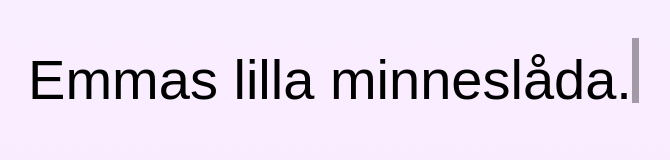
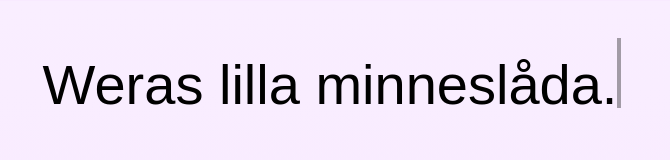
Before and after one commit to dilemma3/werassida, a plain HTML site: page index.html in a window 1280 px wide. Shown: the top 160 px of the page, without its empty margins (310-980 px from the left). Drawn offline with Linux system fonts and the light colour scheme; a web font is replaced by a local one.

Commit message:
small fixings

```diff
--- a/index.html
+++ b/index.html
@@ -8,7 +8,7 @@
         <title>Emmas lilla minneslåda</title>
     </head>
     <body>
-        <h1>Emmas lilla minneslåda.</h1>
+        <h1>Weras lilla minneslåda.</h1>
         <!--Nyast inlägg lägg in här under-->
         <article>
             <h3><a href="#footer">Här kan du hoppa till början av denna låda</a></h3>
--- a/style.css
+++ b/style.css
@@ -1,5 +1,5 @@
 body {
-    width: 80%;
+    width: 100%;
     margin: 0 auto;
     justify-content: center;
     background: #f1baff;
@@ -35,13 +35,16 @@ h1::before {
 }
 
 h1::after {
-    width: 0.125em;
+    width: 0.07em;
     background: black;
     animation: typewriter 4s steps(23) 1s forwards,
     blink 750ms steps(23) infinite;
 }
 
 article {
+    width: 90%;
+    margin-left: auto;
+    margin-right: auto;
     opacity: 0;
     transform: translateY(7rem);
     animation: fadeInUp 3s ease 5s forwards;
@@ -67,8 +70,6 @@ article {
 }
 /* Animering sluta här */
 
-h2 {
-}
 
 h3 {
     text-align: center;
```
